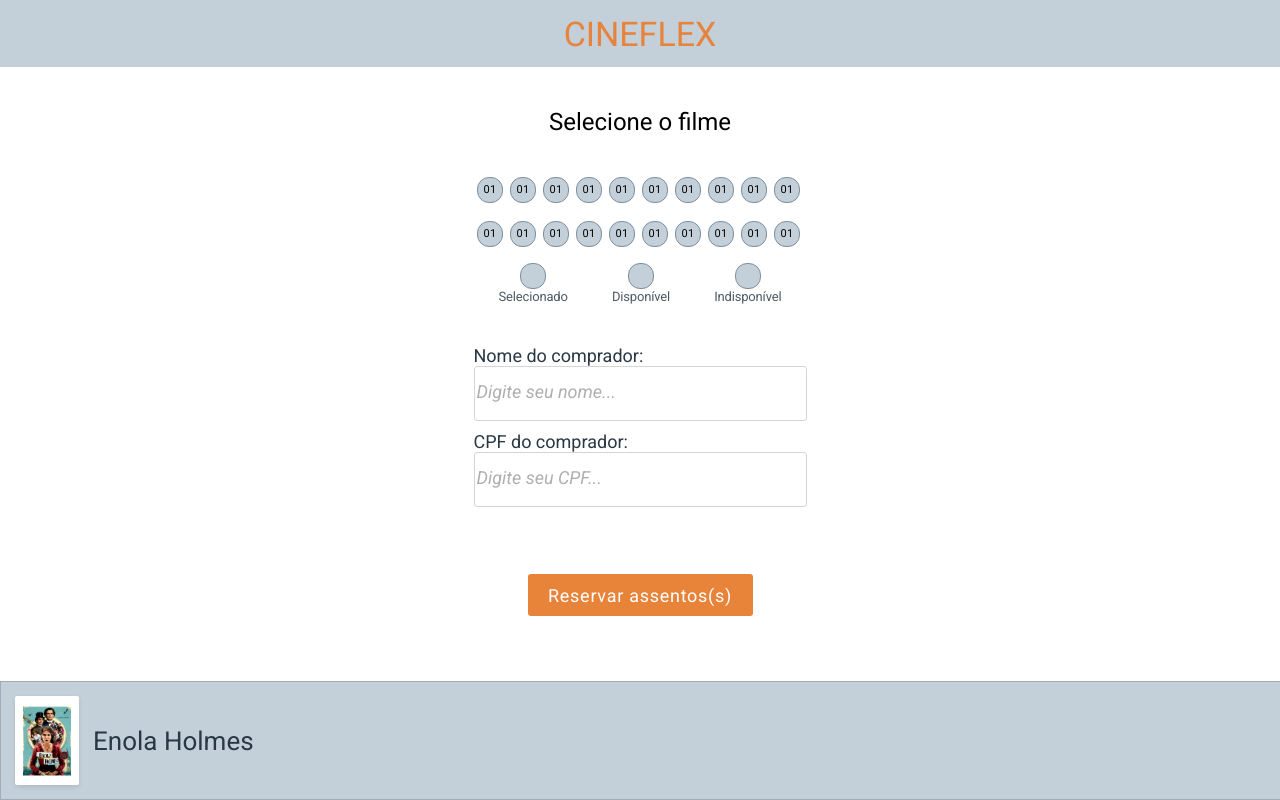
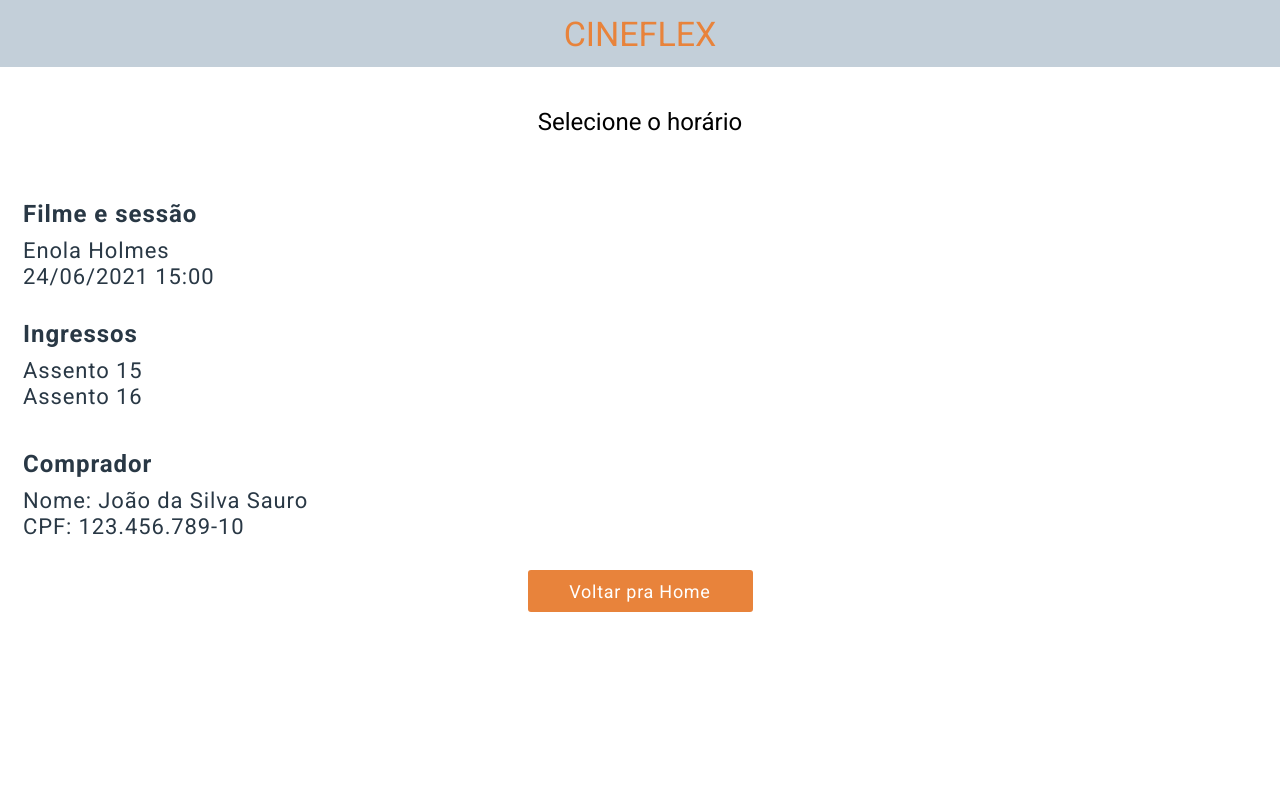
Before and after one commit to lucas-lima-dev/projeto10-cineflex, a React (Create React App) app: page / in a window 1280 px wide. Built offline with nearby package versions, Linux system fonts and the light colour scheme.

Commit message:
Finalizando Componentes Estaticos

```diff
--- a/package.json
+++ b/package.json
@@ -6,6 +6,7 @@
     "@testing-library/jest-dom": "^5.16.5",
     "@testing-library/react": "^13.4.0",
     "@testing-library/user-event": "^13.5.0",
+    "axios": "^1.2.1",
     "react": "^18.2.0",
     "react-dom": "^18.2.0",
     "react-scripts": "5.0.1",
--- a/src/components/CineFlexScreen.js
+++ b/src/components/CineFlexScreen.js
@@ -1,7 +1,9 @@
+import FinalScreen from "./FinalScreen";
 import Footer from "./Footer";
 import Header from "./Header";
 import MoviesList from "./MoviesList";
 import SelectSeats from "./SelectSeats";
+import SelectSession from "./SelectSession";
 import Title from "./Title";
 
 export default function CineFlexScreen() {
@@ -10,8 +12,10 @@ export default function CineFlexScreen() {
         <Header/>
         <Title/>
         {/* <MoviesList/> */}
-        <SelectSeats/>
-        <Footer/>
+        {/* <SelectSession/> */}
+        {/* <SelectSeats/> */}
+        <FinalScreen/>
+        {/* <Footer/> */}
         </>
     )
 }
--- a/src/components/FinalScreen.js
+++ b/src/components/FinalScreen.js
@@ -1,7 +1,129 @@
+import styled from "styled-components";
+import { CINZACLARO, LARANJA } from "../constants/colors";
+
 export default function FinalScreen() {
-    return (
-        <>
-        FinalScreen
-        </>
-    )
+  return (
+    <StyledFinalScreen>
+      <ContainerFilmeSessao>
+        <h1>Filme e sessão</h1>
+        <p>Enola Holmes</p>
+        <p>24/06/2021 15:00</p>
+      </ContainerFilmeSessao>
+      <ContainerIngressos>
+        <h1>Ingressos</h1>
+        <p>Assento 15</p>
+        <p>Assento 16</p>
+      </ContainerIngressos>
+      <ContainerFilmeSessao>
+        <h1>Comprador</h1>
+        <p>Nome: João da Silva Sauro</p>
+        <p>CPF: 123.456.789-10</p>
+      </ContainerFilmeSessao>
+      <ContainerButton>
+
+      <StyledButon>
+        <p>Voltar pra Home </p>
+      </StyledButon>
+      </ContainerButton>
+    </StyledFinalScreen>
+  );
 }
+
+const StyledFinalScreen = styled.div`
+  margin: 23px;
+`;
+const ContainerFilmeSessao = styled.div`
+  margin-bottom: 30px;
+  h1 {
+    font-family: "Roboto";
+    font-style: normal;
+    font-weight: 700;
+    font-size: 24px;
+    line-height: 28px;
+    letter-spacing: 0.04em;
+    color: #293845;
+    margin-bottom: 10px;
+  }
+
+  p {
+    font-family: "Roboto";
+    font-style: normal;
+    font-weight: 400;
+    font-size: 22px;
+    line-height: 26px;
+    letter-spacing: 0.04em;
+    color: #293845;
+  }
+`;
+
+const ContainerIngressos = styled.div`
+  margin-bottom: 40px;
+
+  h1 {
+    font-family: "Roboto";
+    font-style: normal;
+    font-weight: 700;
+    font-size: 24px;
+    line-height: 28px;
+    letter-spacing: 0.04em;
+    color: #293845;
+    margin-bottom: 10px;
+  }
+
+  p {
+    font-family: "Roboto";
+    font-style: normal;
+    font-weight: 400;
+    font-size: 22px;
+    line-height: 26px;
+    letter-spacing: 0.04em;
+    color: #293845;
+  }
+`;
+
+const ContainerComprador = styled.div`
+  h1 {
+    font-family: "Roboto";
+    font-style: normal;
+    font-weight: 700;
+    font-size: 24px;
+    line-height: 28px;
+    letter-spacing: 0.04em;
+    color: #293845;
+    margin-bottom: 10px;
+  }
+
+  p {
+    font-family: "Roboto";
+    font-style: normal;
+    font-weight: 400;
+    font-size: 22px;
+    line-height: 26px;
+    letter-spacing: 0.04em;
+    color: #293845;
+  }
+`;
+const ContainerButton = styled.div`
+display:flex;
+justify-content:center;
+align-items:center;
+`
+const StyledButon = styled.button`
+  width: 225px;
+  height: 42px;
+  background: ${LARANJA};
+  border-radius: 3px;
+  border: none;
+
+
+  p {
+    font-family: "Roboto";
+    font-style: normal;
+    font-weight: 400;
+    font-size: 18px;
+    line-height: 21px;
+    letter-spacing: 0.04em;
+
+    color: #ffffff;
+  }
+`;
--- a/src/components/Footer.js
+++ b/src/components/Footer.js
@@ -25,7 +25,7 @@ const StyledFooter = styled.div`
   height: 117px;
   border: 1px solid #9eadba;
 
-  position:absolute;
+  position:fixed;
   bottom:0px;
 `;
 
--- a/src/components/SelectSeats.js
+++ b/src/components/SelectSeats.js
@@ -1,4 +1,6 @@
 import styled from "styled-components";
+import { CINZACLARO, LARANJA } from "../constants/colors";
+
 
 export default function SelectSeats() {
   return (
@@ -99,6 +101,7 @@ const StyledSelectedSeats = styled.div`
   align-items: center;
   margin-left: 24px;
   margin-right: 24px;
+  margin-bottom:150px
 `;
 
 const StyledContainerSeats = styled.div`
@@ -112,7 +115,7 @@ const StyledSeatsNumber = styled.div`
   box-sizing: border-box;
   width: 26px;
   height: 26px;
-  background: #c3cfd9;
+  background: ${CINZACLARO};
   border: 1px solid #808f9d;
   border-radius: 12px;
   position: relative;
@@ -184,8 +187,8 @@ const StyledDadosComprador = styled.div`
   display: flex;
   flex-direction: column;
 
-  margin: 41px 20px;
-  margin-bottom: 57px;
+  margin: 31px 20px;
+  margin-bottom: 30px;
 
   p {
     font-family: "Roboto";
@@ -219,7 +222,7 @@ const StyledDadosComprador = styled.div`
 const StyledButon = styled.button`
   width: 225px;
   height: 42px;
-  background: #e8833a;
+  background: ${LARANJA};
   border-radius: 3px;
   border: none;
   p {
--- a/src/components/SelectSession.js
+++ b/src/components/SelectSession.js
@@ -1,7 +1,50 @@
+import styled from "styled-components";
+import { LARANJA } from "../constants/colors";
+
 export default function SelectSession() {
-    return (
-        <>
-        SelectSession
-        </>
-    )
+  return (
+    <StyledSelectSession>
+      <p>Quinta-feira - 24/06/2021</p>
+      <ContainerButton>
+        <StyledButon>15:00</StyledButon>
+        <StyledButon>15:00</StyledButon>
+      </ContainerButton>
+    </StyledSelectSession>
+  );
 }
+
+const StyledSelectSession = styled.div`
+  margin: 23px;
+  p {
+    width: 241px;
+    height: 35px;
+    font-family: "Roboto";
+    font-style: normal;
+    font-weight: 400;
+    font-size: 20px;
+    line-height: 23px;
+    letter-spacing: 0.02em;
+    color: #293845;
+  }
+`;
+const ContainerButton = styled.div`
+  display: flex;
+  gap:8px;
+`;
+const StyledButon = styled.button`
+  width: 82px;
+  height: 43px;
+  background-color: ${LARANJA};
+  font-family: "Roboto";
+  font-style: normal;
+  font-weight: 400;
+  font-size: 18px;
+  line-height: 21px;
+  display: flex;
+  align-items: center;
+  justify-content: center;
+  letter-spacing: 0.02em;
+  color: #ffffff;
+  border: none;
+  border-radius: 3px;
+`;
--- a/src/components/Title.js
+++ b/src/components/Title.js
@@ -3,10 +3,10 @@ import styled from "styled-components";
 export default function Title() {
   return (
     <StyledTitle>
-      <p>Selecione o filme</p>
-      {/* <p>Selecione o horário</p>
-      <p>Selecione o(s) assento(s)</p>
-      <p>Pedido feito com sucesso!</p> */}
+      {/* <p>Selecione o filme</p> */}
+       <p>Selecione o horário</p>
+      {/* <p>Selecione o(s) assento(s)</p> */}
+      {/* <p>Pedido feito com sucesso!</p> */ }
     </StyledTitle>
   );
 }
```
Also changed, not shown: 1 other file (tests, documents, lock files or other folders).
